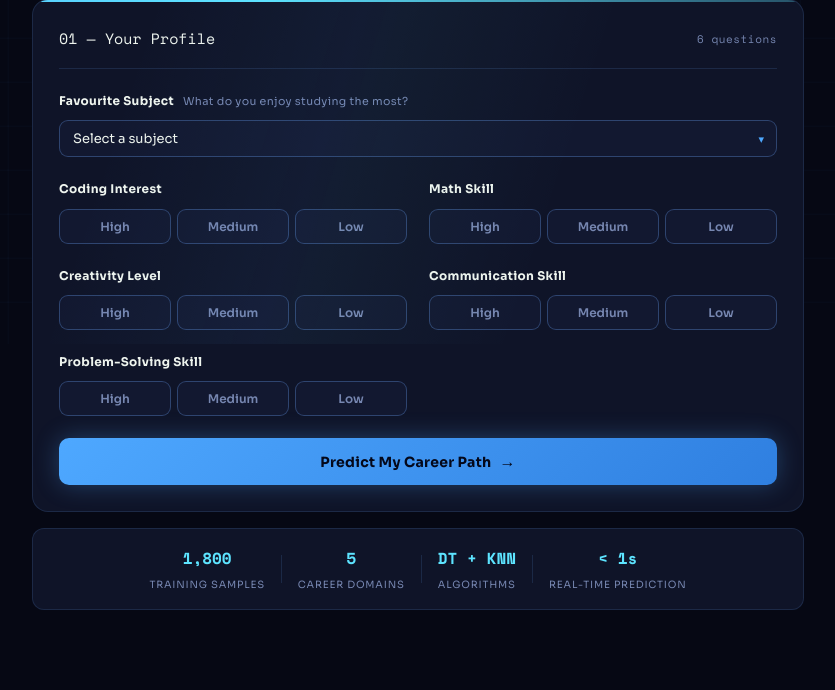
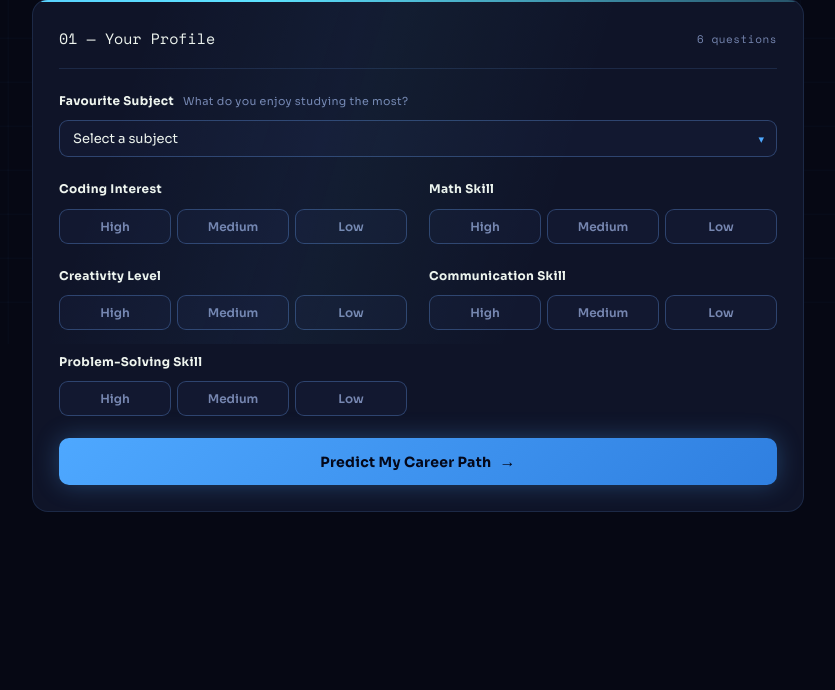
Before and after one commit to KULSOOM2001/AI-Career-Path-Predictor, a Flask app: page / in a window 1280 px wide. Shown: the part 456-1146 px from the top of the page, without its empty margins (222-1057 px from the left). After the commit the page ends 968 px from the top, so only its background shows below. Run offline with Flask 3, Linux system fonts and the light colour scheme.

Commit message:
Made changes overall

```diff
--- a/app.py
+++ b/app.py
@@ -59,22 +59,13 @@ def predict():
     model_name = data['model_name']
     accuracy = round(data['accuracy'] * 100, 2)
 
-    # Get form values
+    # Get form values and encode
     form_data = {}
-    for col in feature_cols:
-        val = request.form.get(col)
-        form_data[col] = val
-
-    # Encode input
     encoded_input = []
     for col in feature_cols:
         val = request.form.get(col)
-        # Handle unseen labels
-        try:
-            encoded_val = encoders[col].transform([val])[0]
-        except ValueError:
-            # If value not seen during training, use the most common or default
-            encoded_val = 1  # Default to Medium
+        form_data[col] = val # for displaying the fields of form
+        encoded_val = encoders[col].transform([val])[0] # to encode the fields
         encoded_input.append(encoded_val)
 
     # Predict
@@ -116,4 +107,4 @@ def predict():
                          feature_importance=feature_importance)
 
 if __name__ == '__main__':
-    app.run(debug=True)
+    app.run(debug=True) # ye flask ko start krne ki command hai
--- a/model/train_model.py
+++ b/model/train_model.py
@@ -40,9 +40,8 @@ y = df["career_path"]
 
 # Train Test Split
 X_train, X_test, y_train, y_test = train_test_split(
-    X, y, test_size=0.2, random_state=42, stratify=y
+    X, y, test_size=0.2, random_state=None
 )
-print(f"Train: {X_train.shape[0]} | Test: {X_test.shape[0]}")
 
 # Decision Tree
 dt = DecisionTreeClassifier(max_depth=8, min_samples_split=10, random_state=None)
--- a/templates/index.html
+++ b/templates/index.html
@@ -123,28 +123,6 @@
 
     </form>
 
-    <div class="info-strip">
-      <div class="info-item">
-        <span class="mono">1,800</span>
-        <span>Training samples</span>
-      </div>
-      <div class="divider-v"></div>
-      <div class="info-item">
-        <span class="mono">5</span>
-        <span>Career domains</span>
-      </div>
-      <div class="divider-v"></div>
-      <div class="info-item">
-        <span class="mono">DT + KNN</span>
-        <span>Algorithms</span>
-      </div>
-      <div class="divider-v"></div>
-      <div class="info-item">
-        <span class="mono">&lt; 1s</span>
-        <span>Real-time prediction</span>
-      </div>
-    </div>
-
   </main>
 
   <script>
```
Also changed, not shown: 1 other file.
